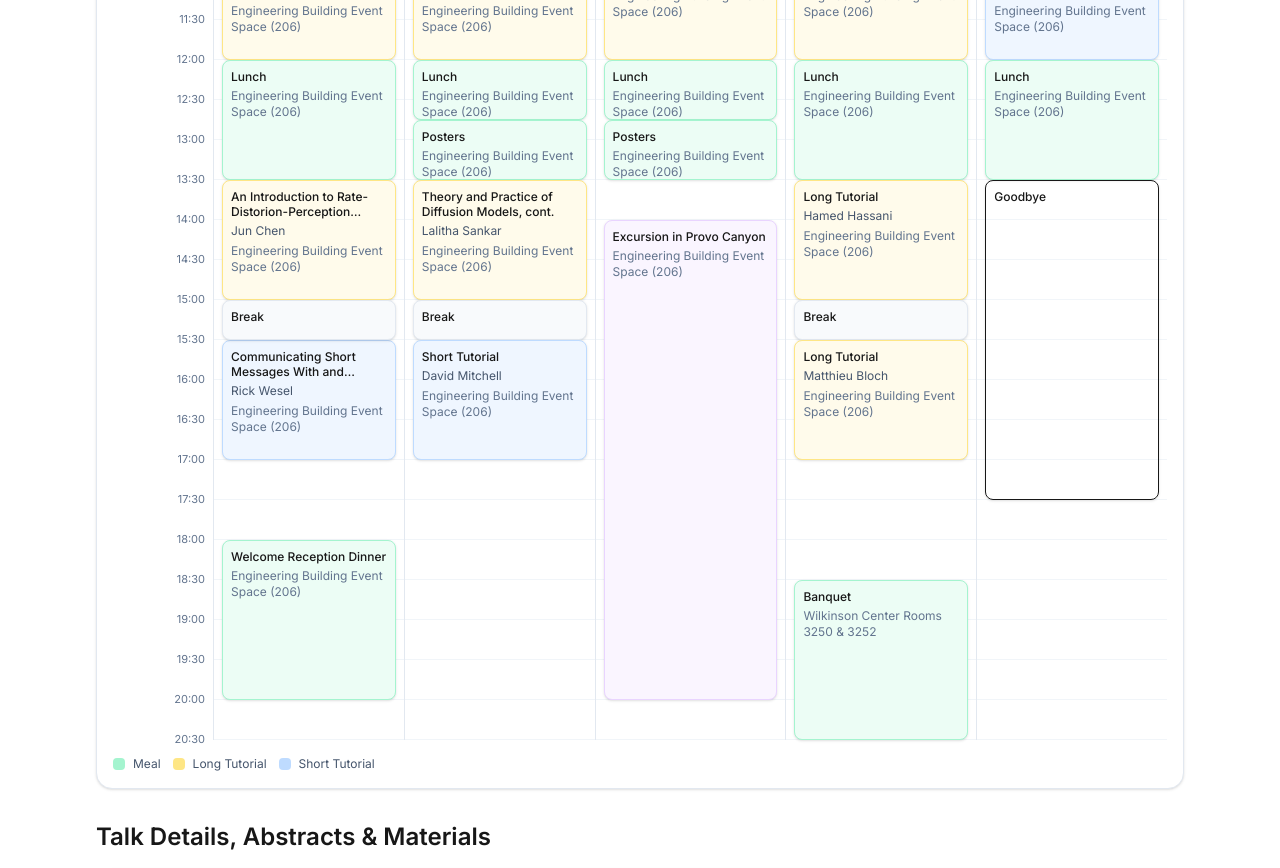
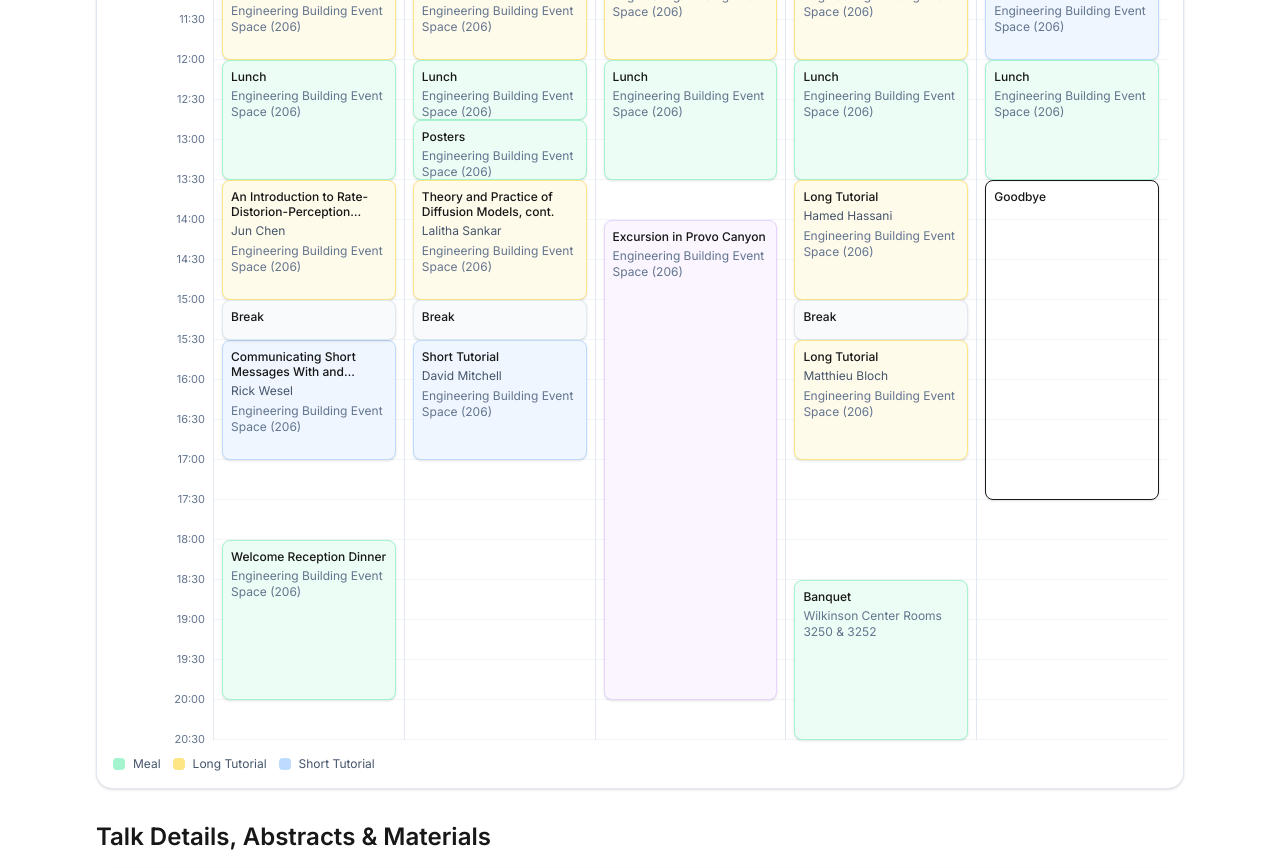
Before and after one commit to BYU-ECE-Software/NASIT2026, a Next.js app: page /program in a window 1280 px wide. Shown: the part 1140-2008 px from the top of the page. Built offline with nearby package versions, Linux system fonts and the light colour scheme.

Commit message:
Remove posters from wednesday

```diff
--- a/data/schedule.ts
+++ b/data/schedule.ts
@@ -236,18 +236,8 @@ export const schedule: ScheduleEvent[] = [
     id: "e20",
     dayIndex: 2,
     start: "12:00",
-    end: "12:45",
+    end: "13:30",
     title: "Lunch",
-    // speakers: ["Q. Zhang"],
-    location: "Engineering Building Event Space (206)",
-    variant: "Lunch",
-  },
-  {
-    id: "e20",
-    dayIndex: 2,
-    start: "12:45",
-    end: "13:30",
-    title: "Posters",
     // speakers: ["Q. Zhang"],
     location: "Engineering Building Event Space (206)",
     variant: "Lunch",
```
